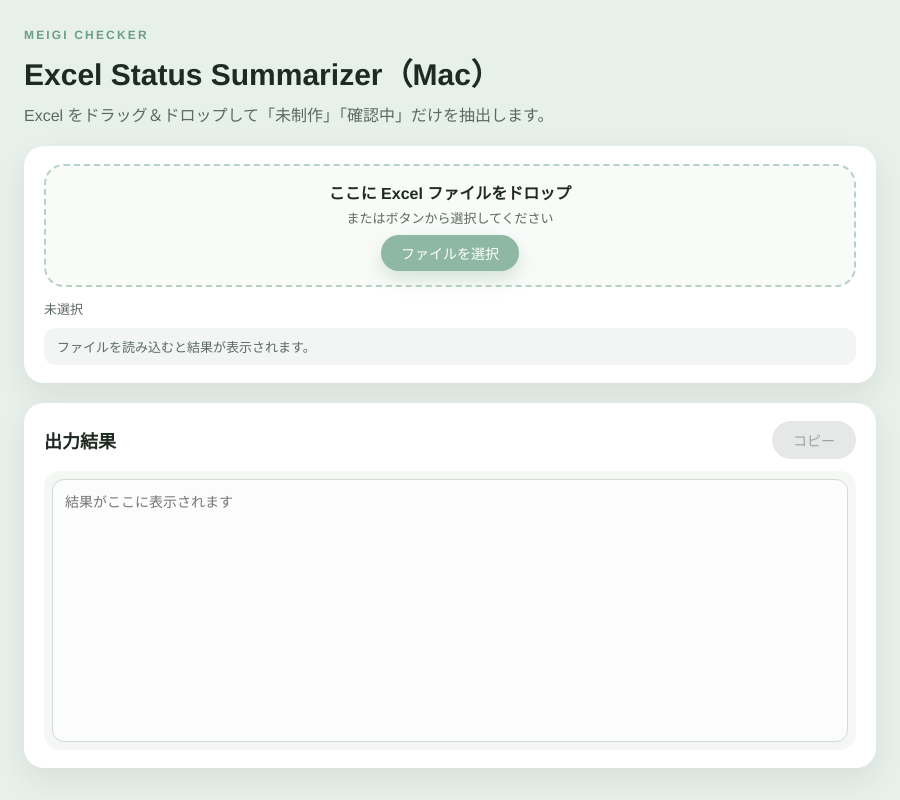
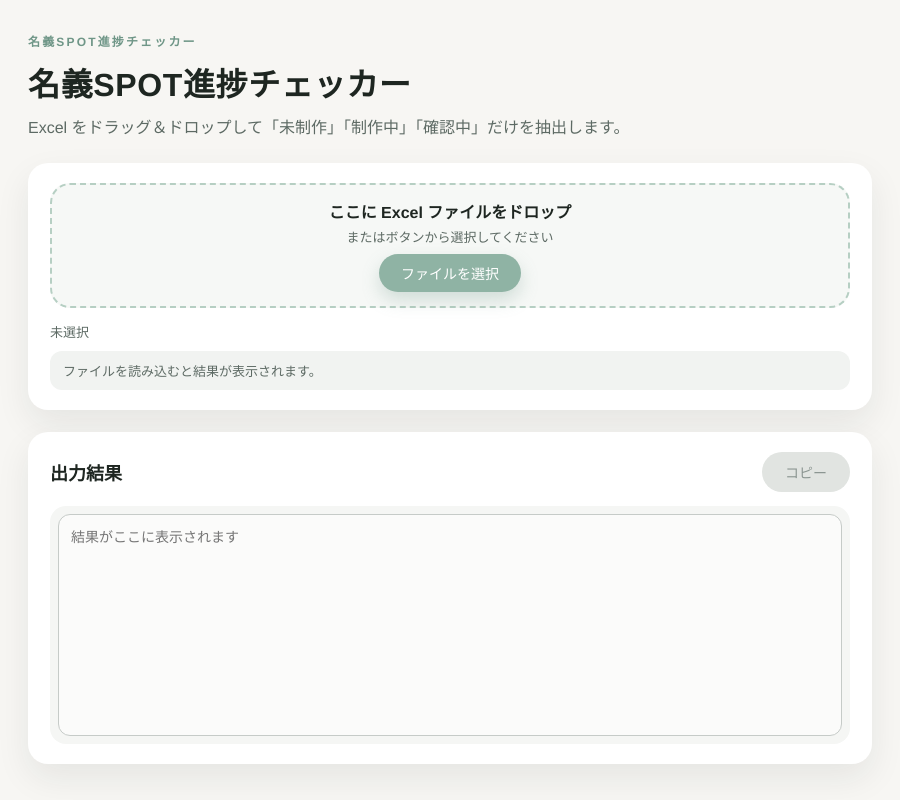
Before and after one commit to kuwae-tech/meigi-Checker, an Electron app: page src/index.html in a window 900 px wide. Drawn offline with Linux system fonts and the light colour scheme.

Commit message:
Update branding and UI copy

```diff
--- a/package.json
+++ b/package.json
@@ -1,7 +1,7 @@
 {
   "name": "excel-status-summarizer",
   "version": "1.0.0",
-  "description": "Excel Status Summarizer for Mac",
+  "description": "Excelの制作状況を抽出し、名義別の進捗確認を素早く行えるアプリ",
   "main": "src/main.js",
   "author": "",
   "license": "MIT",
@@ -18,7 +18,7 @@
   },
   "build": {
     "appId": "com.kuwae.excel-status-summarizer",
-    "productName": "Excel Status Summarizer",
+    "productName": "名義SPOT進捗チェッカー",
     "directories": {
       "output": "dist"
     },
--- a/src/index.html
+++ b/src/index.html
@@ -4,15 +4,15 @@
   <meta charset="UTF-8" />
   <meta http-equiv="Content-Security-Policy" content="default-src 'self'; style-src 'self' 'unsafe-inline';" />
   <meta name="viewport" content="width=device-width, initial-scale=1.0" />
-  <title>Excel Status Summarizer</title>
+  <title>名義SPOT進捗チェッカー</title>
   <link rel="stylesheet" href="styles.css" />
 </head>
 <body>
   <main class="app">
     <header class="header">
-      <span class="header-tag">Meigi Checker</span>
-      <h1>Excel Status Summarizer（Mac）</h1>
-      <p>Excel をドラッグ＆ドロップして「未制作」「確認中」だけを抽出します。</p>
+      <span class="header-tag">名義SPOT進捗チェッカー</span>
+      <h1>名義SPOT進捗チェッカー</h1>
+      <p>Excel をドラッグ＆ドロップして「未制作」「制作中」「確認中」だけを抽出します。</p>
     </header>
 
     <section class="panel">
--- a/src/main.js
+++ b/src/main.js
@@ -251,6 +251,7 @@ function createWindow() {
   const win = new BrowserWindow({
     width: 900,
     height: 700,
+    title: "名義SPOT進捗チェッカー",
     webPreferences: {
       preload: path.join(__dirname, "preload.js"),
       contextIsolation: true,
--- a/src/styles.css
+++ b/src/styles.css
@@ -1,16 +1,19 @@
 :root {
   color-scheme: light;
   font-family: "Helvetica Neue", "Hiragino Sans", "Noto Sans JP", sans-serif;
-  background-color: #f5f4ef;
-  color: #1f2a23;
-  --sage-100: #e8f0eb;
-  --sage-200: #d4e4dc;
-  --sage-300: #b6d2c6;
-  --sage-400: #8eb7a4;
-  --sage-500: #6a9f89;
-  --text-muted: #5b6a62;
+  background-color: #f6f4ef;
+  color: #1e2621;
+  --sage-100: #edf2ef;
+  --sage-200: #d7e3dc;
+  --sage-300: #b6cfc3;
+  --sage-400: #8fb3a4;
+  --sage-500: #6f9687;
+  --neutral-100: #f7f6f3;
+  --neutral-200: #e1e4e1;
+  --neutral-300: #c6cbc8;
+  --text-muted: #5d6a64;
   --surface: #ffffff;
-  --shadow: 0 12px 30px rgba(31, 42, 35, 0.08);
+  --shadow: 0 14px 34px rgba(30, 38, 33, 0.08);
   --radius-lg: 20px;
   --radius-md: 16px;
   --radius-pill: 999px;
@@ -22,7 +25,7 @@
 
 body {
   margin: 0;
-  background: var(--sage-100);
+  background: var(--neutral-100);
   min-height: 100vh;
   overflow: hidden;
 }
@@ -31,16 +34,16 @@ body {
   height: 100vh;
   max-width: 920px;
   margin: 0 auto;
-  padding: 28px 24px 32px;
+  padding: 32px 28px 36px;
   display: flex;
   flex-direction: column;
-  gap: 20px;
+  gap: 22px;
 }
 
 .header {
   display: flex;
   flex-direction: column;
-  gap: 8px;
+  gap: 10px;
 }
 
 .header-tag {
@@ -48,36 +51,39 @@ body {
   letter-spacing: 0.18em;
   text-transform: uppercase;
   color: var(--sage-500);
-  font-weight: 600;
+  font-weight: 700;
 }
 
 .header h1 {
   margin: 0;
-  font-size: 30px;
+  font-size: 32px;
   font-weight: 700;
+  letter-spacing: 0.02em;
 }
 
 .header p {
   margin: 0;
   color: var(--text-muted);
+  line-height: 1.6;
 }
 
 .panel {
   background: var(--surface);
   border-radius: var(--radius-lg);
-  padding: 18px 20px;
+  padding: 20px 22px;
   box-shadow: var(--shadow);
   display: grid;
-  gap: 12px;
+  gap: 14px;
 }
 
 .drop-zone {
   border: 2px dashed var(--sage-300);
   border-radius: var(--radius-lg);
-  padding: 14px;
+  padding: 14px 16px;
   text-align: center;
-  background: #f9fbf9;
-  transition: border-color 0.2s ease, background 0.2s ease, transform 0.2s ease;
+  background: #f6f8f6;
+  transition: border-color 0.2s ease, background 0.2s ease, transform 0.2s ease,
+    box-shadow 0.2s ease;
   display: flex;
   flex-direction: column;
   gap: 8px;
@@ -89,6 +95,7 @@ body {
   border-color: var(--sage-500);
   background: var(--sage-200);
   transform: translateY(-1px);
+  box-shadow: 0 8px 18px rgba(111, 150, 135, 0.18);
 }
 
 .drop-title {
@@ -105,28 +112,29 @@ body {
 
 .primary-button,
 .ghost-button {
-  padding: 8px 20px;
+  padding: 9px 22px;
   border-radius: var(--radius-pill);
   border: none;
   font-size: 14px;
   cursor: pointer;
-  transition: transform 0.15s ease, box-shadow 0.15s ease, background 0.15s ease;
+  transition: transform 0.15s ease, box-shadow 0.15s ease, background 0.15s ease,
+    border-color 0.15s ease;
 }
 
 .primary-button {
   background: var(--sage-400);
   color: #ffffff;
-  box-shadow: 0 8px 18px rgba(106, 159, 137, 0.25);
+  box-shadow: 0 8px 18px rgba(111, 150, 135, 0.28);
 }
 
 .primary-button:hover {
   transform: translateY(-1px);
-  box-shadow: 0 10px 22px rgba(106, 159, 137, 0.3);
+  box-shadow: 0 10px 22px rgba(111, 150, 135, 0.32);
 }
 
 .ghost-button {
-  background: var(--sage-100);
-  color: var(--sage-500);
+  background: #eef2ef;
+  color: #4f6b5f;
   border: 1px solid transparent;
 }
 
@@ -136,8 +144,8 @@ body {
 }
 
 .ghost-button:disabled {
-  background: #e5e8e6;
-  color: #98a5a0;
+  background: var(--neutral-200);
+  color: #8b9591;
   cursor: not-allowed;
   box-shadow: none;
 }
@@ -157,23 +165,23 @@ body {
 .status-message {
   margin: 0;
   font-size: 13px;
-  padding: 8px 12px;
+  padding: 9px 12px;
   border-radius: 12px;
-  background: #f2f5f3;
+  background: #f1f3f1;
   color: var(--text-muted);
   border: 1px solid transparent;
 }
 
 .status-message[data-type='success'] {
-  background: #e8f5ee;
-  color: #2d6a4f;
-  border-color: #bfe0cc;
+  background: #e9f3ee;
+  color: #2f5c4a;
+  border-color: #c6ddcf;
 }
 
 .status-message[data-type='error'] {
-  background: #fdecec;
-  color: #a12b2b;
-  border-color: #f2c4c4;
+  background: #f7eded;
+  color: #8c3a3a;
+  border-color: #e6c7c7;
 }
 
 .output-header {
@@ -186,6 +194,7 @@ body {
 .output-header h2 {
   margin: 0;
   font-size: 18px;
+  font-weight: 600;
 }
 
 .panel-output {
@@ -198,7 +207,7 @@ body {
 .output-box {
   flex: 1;
   border-radius: var(--radius-md);
-  background: #f5f7f4;
+  background: #f5f6f4;
   padding: 8px;
   display: flex;
 }
@@ -208,12 +217,26 @@ textarea {
   height: 100%;
   resize: none;
   border-radius: 12px;
-  border: 1px solid #d1dcd5;
+  border: 1px solid var(--neutral-300);
   padding: 12px;
   font-size: 14px;
   line-height: 1.6;
   font-family: "SFMono-Regular", "Hiragino Sans", "Noto Sans JP", monospace;
-  background: #fbfcfb;
+  background: #fbfbfa;
   color: #1f2a23;
   overflow: auto;
 }
+
+textarea:focus-visible,
+.primary-button:focus-visible,
+.ghost-button:focus-visible,
+#select-file:focus-visible {
+  outline: 2px solid rgba(111, 150, 135, 0.45);
+  outline-offset: 2px;
+}
+
+.primary-button:active,
+.ghost-button:active {
+  transform: translateY(1px);
+  box-shadow: none;
+}
```
Also changed, not shown: README.md.
